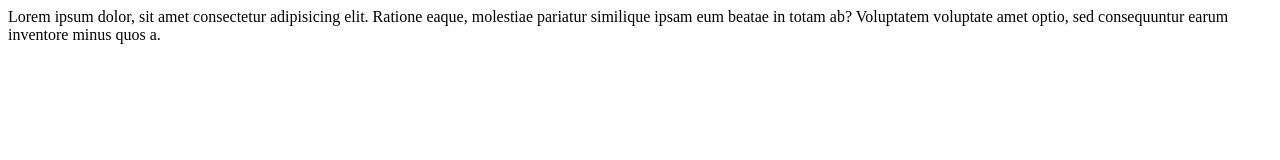
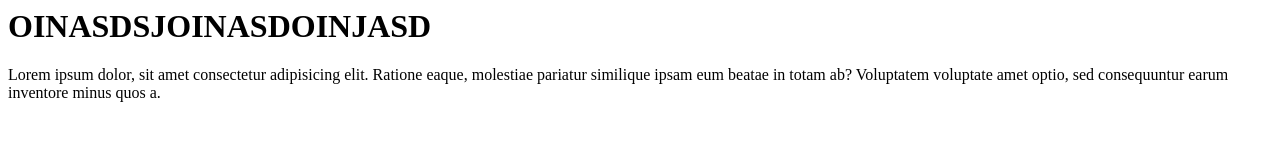
Before and after one commit to Riox24-del/Repositorio-de-prueba, a plain HTML site: page index.html in a window 1280 px wide. Drawn offline with Linux system fonts and the light colour scheme.

Commit message:
index actualizado

```diff
--- a/index.html
+++ b/index.html
@@ -1,3 +1,4 @@
+<h1>OINASDSJOINASDOINJASD</h1>
 <p>Lorem ipsum dolor, sit amet consectetur adipisicing elit. Ratione eaque, molestiae pariatur similique ipsam eum beatae in totam ab? Voluptatem voluptate amet optio, sed consequuntur earum inventore minus quos a.
 
 </p>
```
